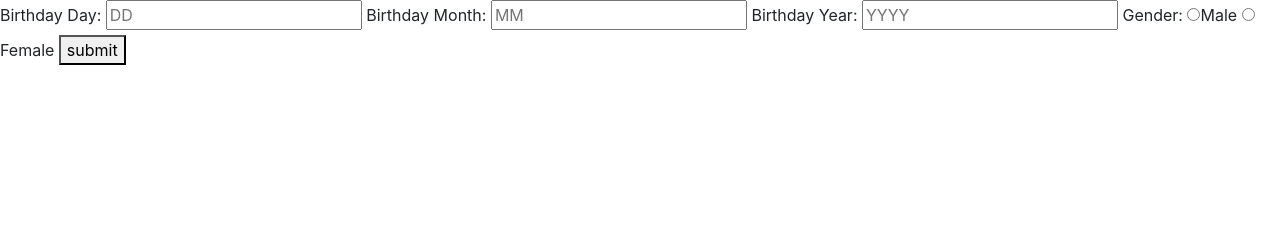
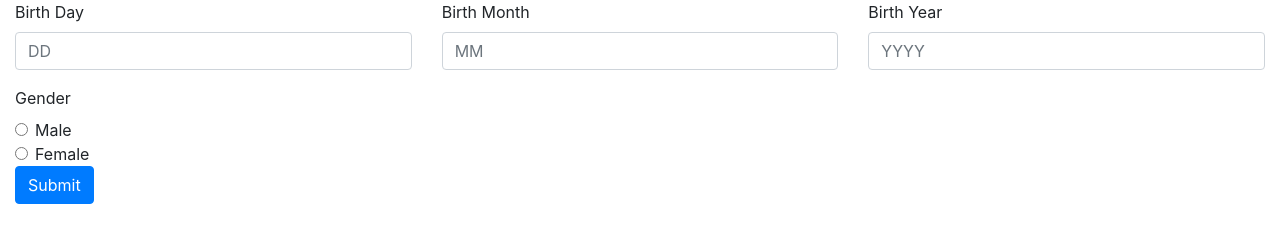
Before and after one commit to D-Kamunya/ghanian-naming-app, a plain HTML site: page index.html in a window 1280 px wide. Drawn offline with Linux system fonts and the light colour scheme.

Commit message:
Modified input elements to use bootstrap

```diff
--- a/index.html
+++ b/index.html
@@ -8,18 +8,43 @@
   <link rel="stylesheet" href="css/index.css">
 </head>
 <body>
+  <div class="container-fluid">
+      <div class="row">
+        <div class="col-4">
+          <div class="form-group">
+            <label for="birthDay">Birth Day</label>
+            <input type="number" class="form-control" id="birthDay" name="birthday" placeholder="DD">
+          </div>
+        </div>
+        <div class="col-4">
+          <div class="form-group">
+            <label for="birthMnt">Birth Month</label>
+            <input type="number" class="form-control" id="birthMnt" name="birthmnt" placeholder="MM">
+          </div>
+        </div>
+        <div class="col-4">
+          <div class="form-group">
+            <label for="birthYr">Birth Year</label>
+            <input type="number" class="form-control" id="birthYr" name="birthyr" placeholder="YYYY">
+          </div>
+        </div>
+      </div>
+      <label for="Gender">Gender</label>
+      <div class="form-check">
+        <input class="form-check-input" type="radio" name="gender" id="male" value="male" >
+        <label class="form-check-label" for="male">
+          Male
+        </label>
+      </div>
+      <div class="form-check">
+        <input class="form-check-input" type="radio" name="gender" id="female" value="female">
+        <label class="form-check-label" for="female">
+          Female
+        </label>
+      </div>
+      <button type="submit" id="submitt" class="btn btn-primary">Submit</button>
+  </div>
 
-    <label for="birthday">Birthday Day:</label>
-    <input type="number" id="birthday" name="birthday" placeholder="DD" >
-    <label for="birthday">Birthday Month:</label>
-    <input type="number" id="birthmnt" name="birthmnt" placeholder="MM">
-    <label for="birthday">Birthday Year:</label>
-    <input type="number" id="birthyr" name="birthyr" placeholder="YYYY">
-    <label for="birthday">Gender:</label>
-    <input type="radio" id="gender" name="gender" value="male">Male
-    <input type="radio" id="gender" name="gender" value="female">Female
-
-    <button id="submitt" type="submit">submit</button>
-    <script src="js/index.js"></script>
+  <script src="js/index.js"></script>
 </body>
 </html>
--- a/js/index.js
+++ b/js/index.js
@@ -1,8 +1,8 @@
 //SET DOM ELEMENTS AS VARIABLES
 const butTn=document.getElementById('submitt')
-const birthDay=document.getElementById('birthday')
-const birthMnt=document.getElementById('birthmnt')
-const birthYr=document.getElementById('birthyr')
+const birthDay=document.getElementById('birthDay')
+const birthMnt=document.getElementById('birthMnt')
+const birthYr=document.getElementById('birthYr')
 const genders=document.getElementsByName('gender')
 
 //Set array variables for weekdays names and akan names
```
